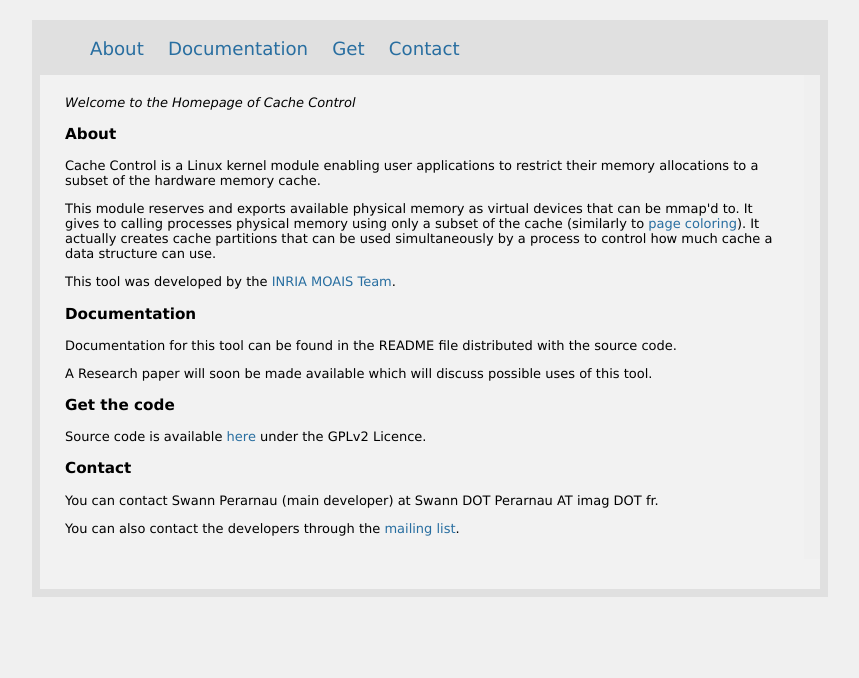
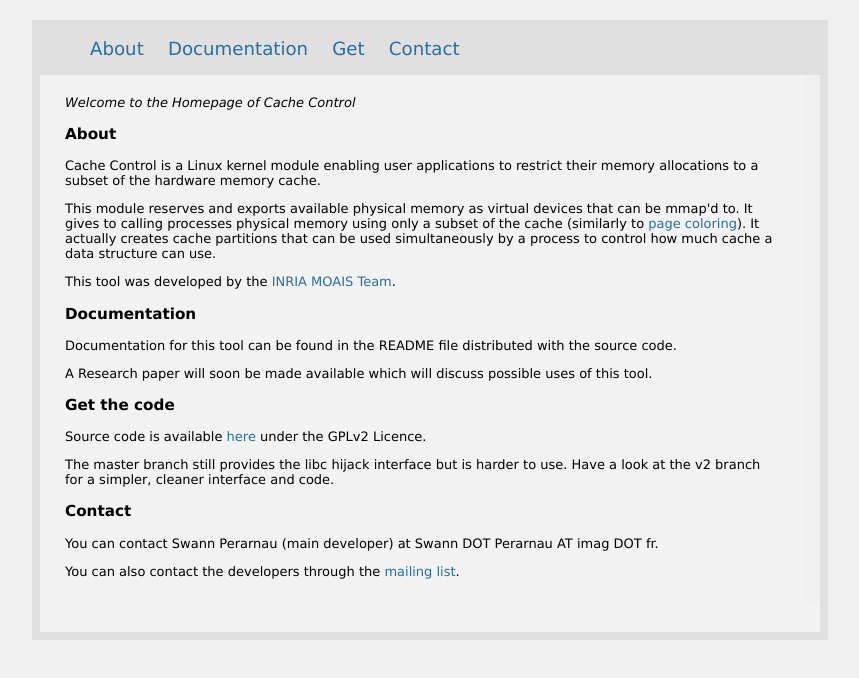
Before and after one commit to perarnau/ccontrol, a plain HTML site: page web/index.html in a window 1280 px wide. Shown: the whole page, without its empty margins (210-1069 px from the left). Drawn offline with Linux system fonts and the light colour scheme.

Commit message:
[web] v2 recommandation

```diff
--- a/web/index.html
+++ b/web/index.html
@@ -54,6 +54,11 @@
 			under the GPLv2 Licence.
 			</p>
 
+			<p>The master branch still provides the libc hijack interface but is
+			harder to use. Have a look at the v2 branch for a simpler, cleaner
+			interface and code.
+			</p>
+
 		<h3>Contact</h3>
 		<a name="contact"/>
 			<p>You can contact Swann Perarnau (main developer) at
```
